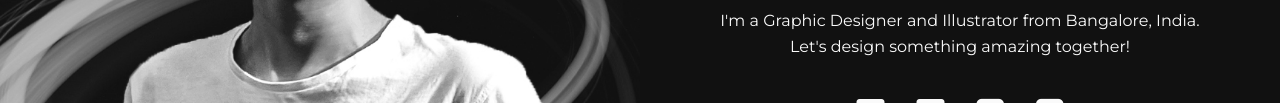
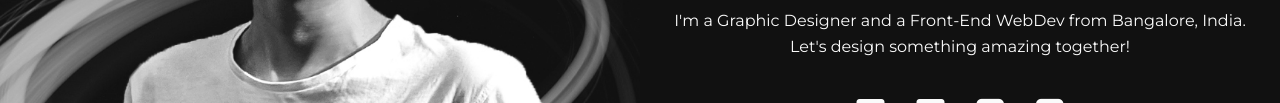
Before and after one commit to adithyag99/adithyag99.github.io, a plain HTML site: page index.html in a window 1280 px wide. Shown: the part 375-478 px from the top of the page. Drawn offline with nearby package versions, Linux system fonts and the light colour scheme.

Commit message:
Update index.html

```diff
--- a/index.html
+++ b/index.html
@@ -78,7 +78,7 @@
 				<br><br>
 
 
-				<p class="para">I'm a Graphic Designer and Illustrator from Bangalore, India.</p>
+				<p class="para">I'm a Graphic Designer and a Front-End WebDev from Bangalore, India.</p>
 				<p class="para">Let's design something amazing together!</p><br>
 				<!-- LINKS -->
 				<div align="center" class="links mt-3">
```
